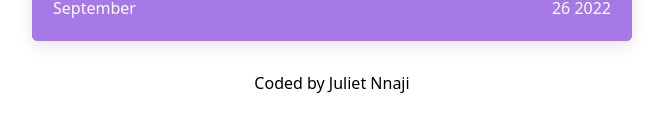
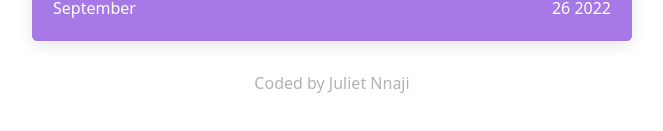
Before and after one commit to JulietNnaji/Birthday-Wishes-Web, a plain HTML site: page index.html in a window 1280 px wide. Shown: the part 419-550 px from the top of the page, without its empty margins (308-971 px from the left). Drawn offline with nearby package versions, Linux system fonts and the light colour scheme.

Commit message:
updated the footer

```diff
--- a/index.css
+++ b/index.css
@@ -49,3 +49,6 @@ font-weight: bolder;
     color: black;
     text-align: center;
 }
+footer{
+    opacity: 30%;
+}
```
